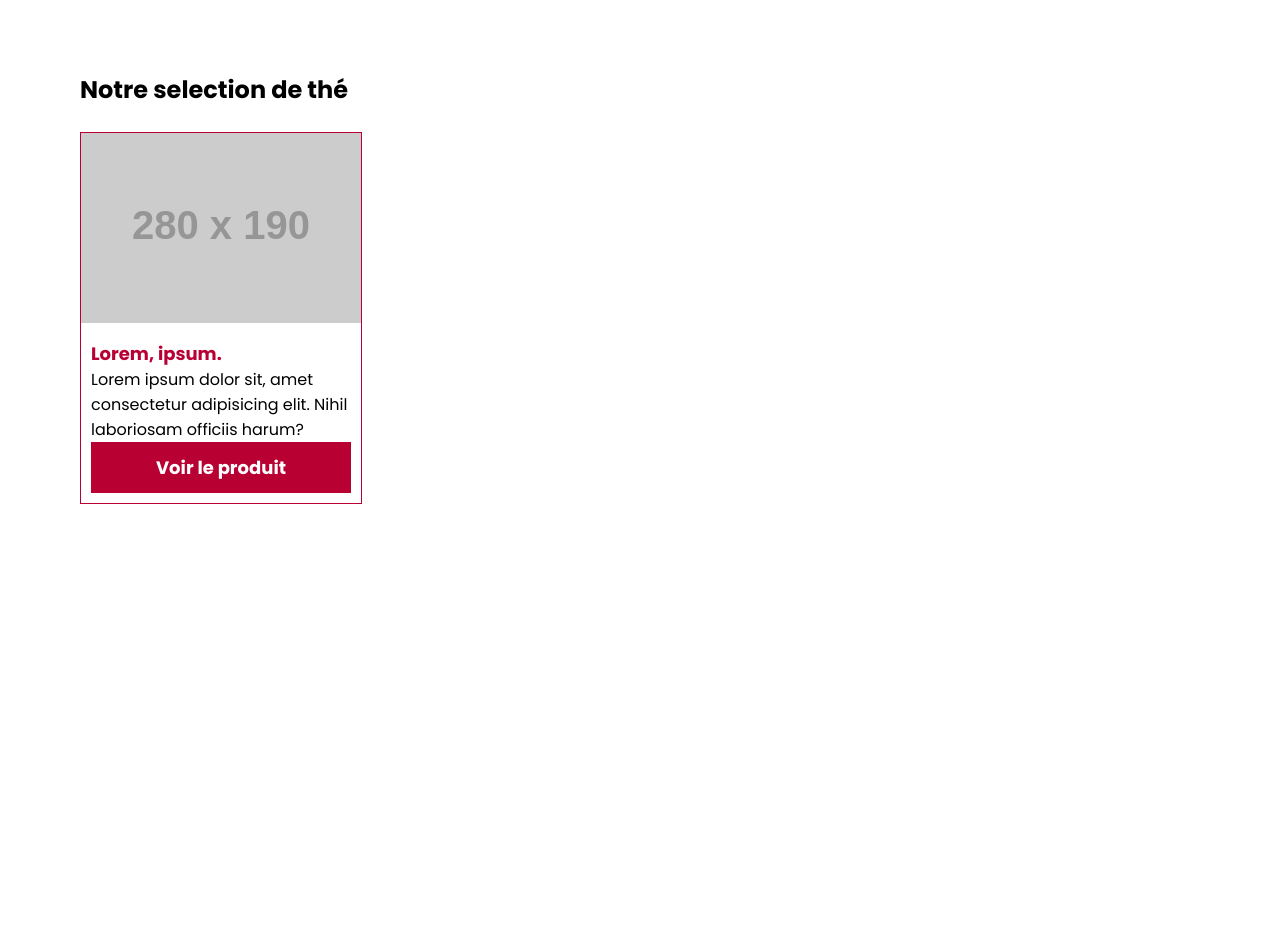
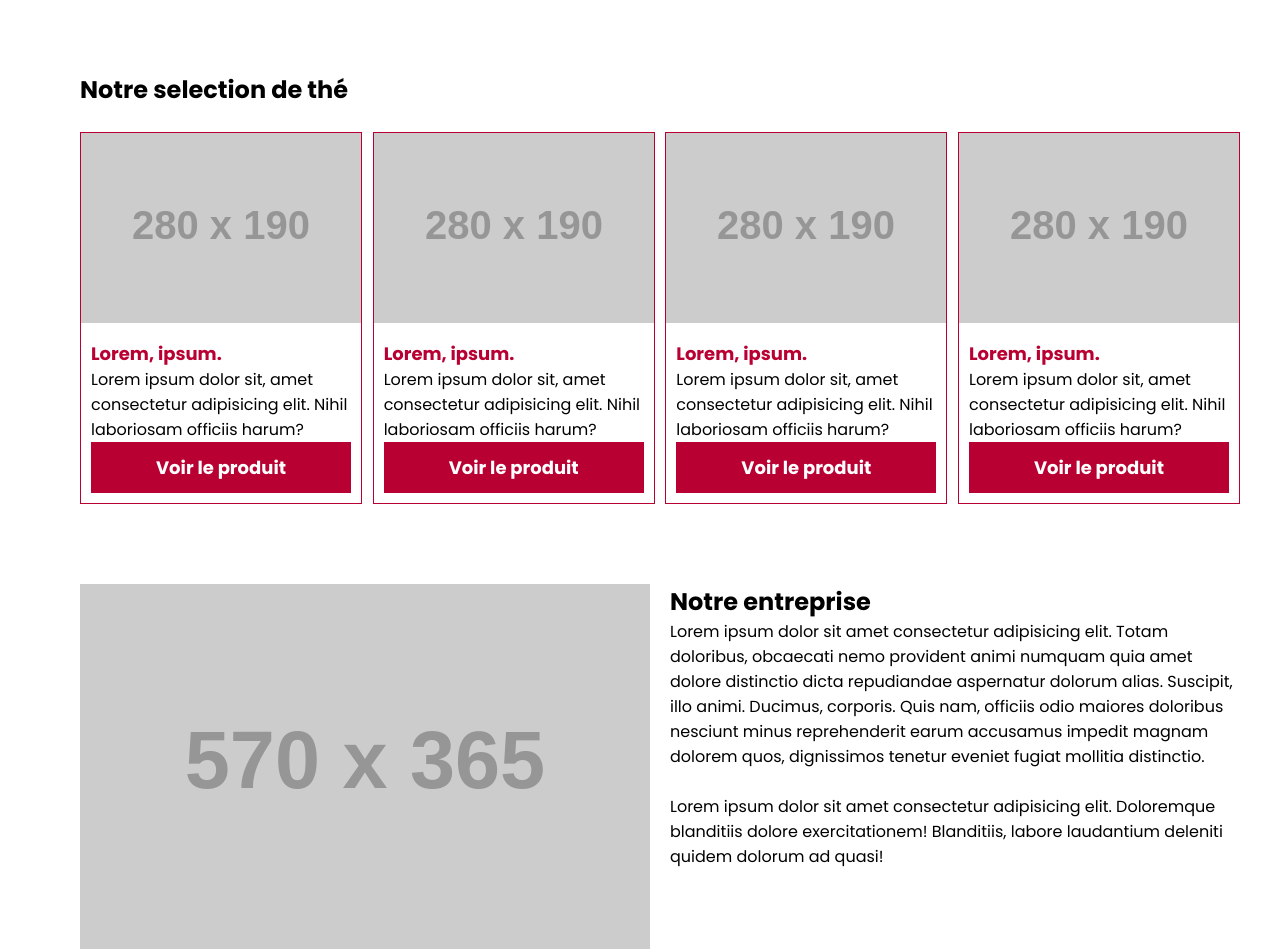
Before and after one commit to ApprendreEtEnseigner/le-royaume-du-the-With-Danny-Louvetoun, a plain HTML site: page index.html in a window 1280 px wide. Shown: the part 540-1489 px from the top of the page. Before the commit the page ends 1044 px from the top, so only its background shows below. Drawn offline with Linux system fonts and the light colour scheme; placeholder pictures from the web are drawn by us.

Commit message:
ADD section items v1.0

```diff
--- a/index.html
+++ b/index.html
@@ -29,6 +29,7 @@
 
     <section class="items">
         <h2>Notre selection de thé</h2>
+        <div class="div container-items">
             <div class="item">
                 <img src='https://dummyimage.com/280x190.png' alt=''/>
                 <div class="item-description">
@@ -38,6 +39,45 @@
                 </div>
             </div>
 
+            <div class="item">
+                <img src='https://dummyimage.com/280x190.png' alt=''/>
+                <div class="item-description">
+                    <h3>Lorem, ipsum.</h3>
+                    <p>Lorem ipsum dolor sit, amet consectetur adipisicing elit. Nihil laboriosam officiis harum?</p>
+                    <a href="#" class="btn btn-red">Voir le produit</a>
+                </div>
+            </div>
+
+            <div class="item">
+                <img src='https://dummyimage.com/280x190.png' alt=''/>
+                <div class="item-description">
+                    <h3>Lorem, ipsum.</h3>
+                    <p>Lorem ipsum dolor sit, amet consectetur adipisicing elit. Nihil laboriosam officiis harum?</p>
+                    <a href="#" class="btn btn-red">Voir le produit</a>
+                </div>
+            </div>
+
+            <div class="item">
+                <img src='https://dummyimage.com/280x190.png' alt=''/>
+                <div class="item-description">
+                    <h3>Lorem, ipsum.</h3>
+                    <p>Lorem ipsum dolor sit, amet consectetur adipisicing elit. Nihil laboriosam officiis harum?</p>
+                    <a href="#" class="btn btn-red">Voir le produit</a>
+                </div>
+            </div>
+        </div>
+
+    </section>
+
+    <section class="business">
+        <img src='http://fakeimg.pl/570x365?font=lobster' alt=''/>
+        <div class="description-business">
+            <h2>Notre entreprise</h2>
+            <p>Lorem ipsum dolor sit amet consectetur adipisicing elit. Totam doloribus, obcaecati nemo provident animi numquam quia amet dolore distinctio dicta repudiandae aspernatur dolorum alias. Suscipit, illo animi. Ducimus, corporis. Quis nam, officiis odio maiores doloribus nesciunt minus reprehenderit earum accusamus impedit magnam dolorem quos, dignissimos tenetur eveniet fugiat mollitia distinctio.</p>
+            <br>
+            <p>Lorem ipsum dolor sit amet consectetur adipisicing elit. Doloremque blanditiis dolore exercitationem! Blanditiis, labore laudantium deleniti quidem dolorum ad quasi!</p>
+        </div>
+
     </section>
 
 </body>
--- a/style.css
+++ b/style.css
@@ -95,3 +95,18 @@ header div{
 .item-description{
     padding: 10px;
 }
+
+.container-items{
+    display: flex;
+    justify-content: space-between;
+}
+
+/* business */
+.business{
+    display: flex;
+    justify-content: space-between;
+}
+
+.description-business{
+    width: 570px;
+}
```
Lines whose indentation alone changed are shown as unchanged.
